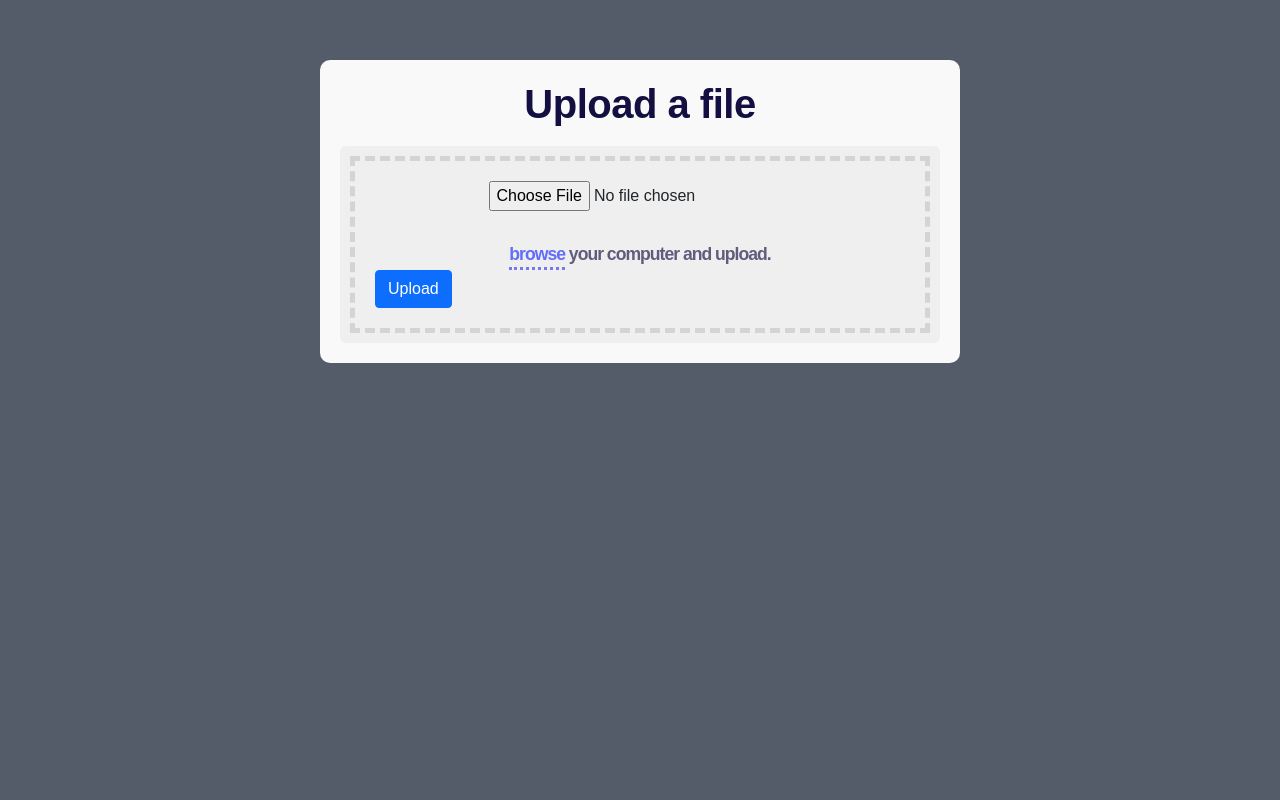
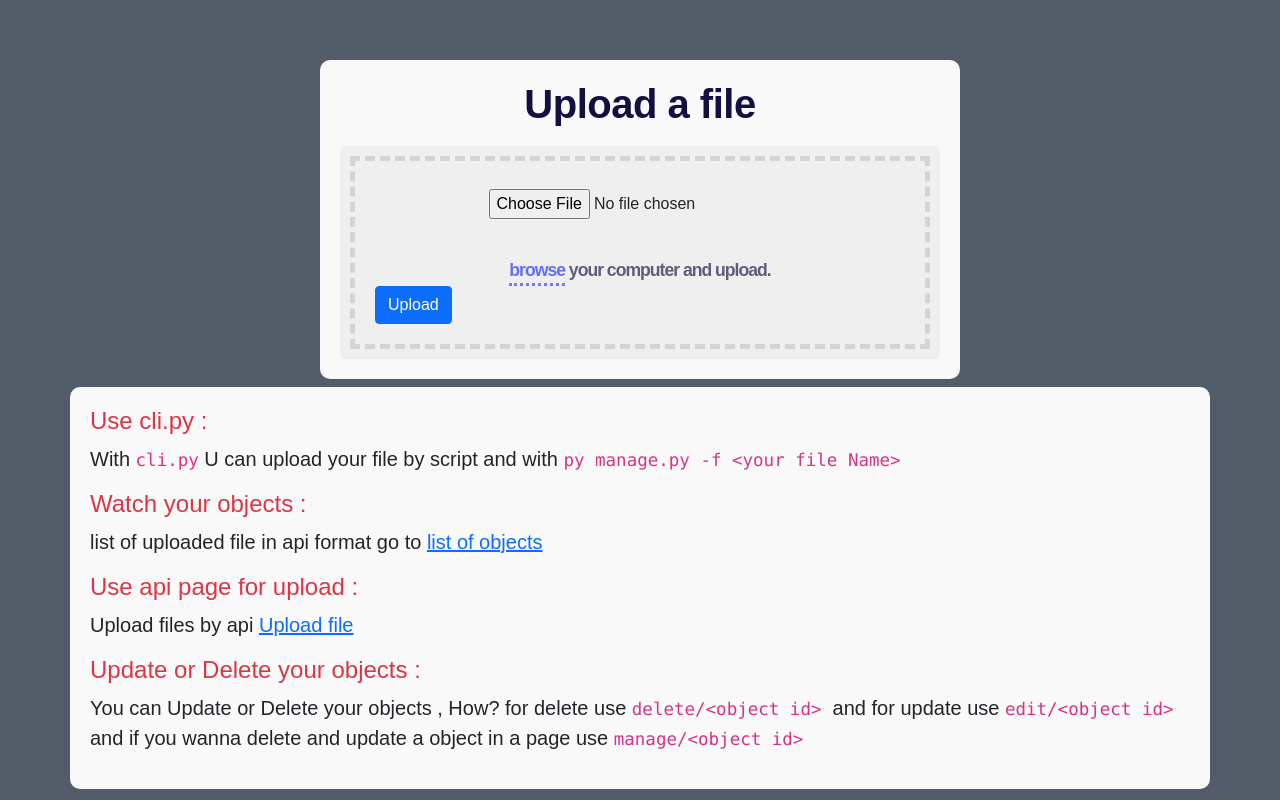
Before and after one commit to ijavadddd/Uploade_Helper_Tool-Django, a Django app: template server/templates/main/index.html in a window 1280 px wide. Run offline with Django 4.2, Linux system fonts and the light colour scheme; the template is opened without the code that fills it: values that come from a table or form of the project are taken from there, others are empty; tables that the repository leaves empty hold one stand-in row (values such as "Sample post"); form fields are guessed from the names that the template uses; parts of the project's set-up code (start-up, migrations or seed data) failed here and were passed over.

Commit message:
Add UI uploader(extra practice)

```diff
--- /dev/null
+++ b/client/test_file.txt
@@ -0,0 +1 @@
+test for upload
--- a/server/apps/main/forms.py
+++ b/server/apps/main/forms.py
@@ -1,11 +1,11 @@
 from django import forms
 from . import models
 
-class Upload(forms.ModelForm):
+class UploadForm(forms.ModelForm):
 
     class Meta:
         model = models.UploadFile
         fields = '__all__'
         widgets = {
-            'file':forms.FileInput(attrs={'id':'upload-fiels','class':'my-2','multiple': 'True'}),
+            'file':forms.FileInput(attrs={'id':'upload-fiels','class':'my-2'}),
         }
--- a/server/apps/main/models.py
+++ b/server/apps/main/models.py
@@ -4,8 +4,8 @@
 
 class UploadFile(models.Model):
     id = models.AutoField(primary_key=True)
-    file = models.FileField(upload_to='documents')
-    uploadDate = models.DateField(auto_now_add=True)
+    file = models.FileField(upload_to='documents', null=True)
+    uploadDate = models.DateTimeField(auto_now_add=True)
 
     def __str__(self):
         return f'{self.uploadDate}'
--- a/server/configh/urls.py
+++ b/server/configh/urls.py
@@ -22,6 +22,6 @@
 urlpatterns = [
     path('admin/', admin.site.urls),
     path('',include('apps.main.urls')),
-    path('api/',include('apps.main.api.urls', namespace='main_api')),
+    path('api/',include('apps.main.api.urls'), name='main_api'),
 
 ]+static(settings.MEDIA_URL, document_root=settings.MEDIA_ROOT)
--- /dev/null
+++ b/server/media/documents/test_file.txt
@@ -0,0 +1 @@
+test for upload
--- /dev/null
+++ b/server/media/documents/test_file_9KxfbcJ.txt
@@ -0,0 +1 @@
+test for upload
--- a/server/templates/main/index.html
+++ b/server/templates/main/index.html
@@ -16,17 +16,33 @@
             <i class="fas fa-file-alt" data-fa-transform="shrink-2 up-4"></i>
             <i class="fas fa-file-pdf" data-fa-transform="shrink-3 down-2 right-6 rotate-45"></i>
           </div>
-          <form method="Post" action="">
+          <form method="Post" enctype="multipart/form-data">
               {% csrf_token %}
             {{upload_form.file}}
             <p>
               <label for="upload-fiels" id="file-browser">browse</label> your computer and upload.</p>
               <input type="submit" class="d-block btn btn-primary" value="Upload">
-          </form>
+            </form>
         </div>
       </div>
     </div>
   </div>
+
+  <div class="container-fluid mt-2">
+    <div class="container">
+      <div class="col-12">
+        <h2 class="fs-4 text-danger">Use cli.py :</h2>
+        <p class="fs-5">With <code>cli.py</code> U can upload your file by script and with <code>py manage.py -f &lt;your file Name&gt;</code></p>
+        <h2 class="fs-4 text-danger">Watch your objects :</h2>
+        <p class="fs-5">list of uploaded file in api format go to&nbsp;<a href="/api">list of objects</a></p>
+        <h2 class="fs-4 text-danger">Use api page for upload :</h2>
+        <p class="fs-5">Upload files by api&nbsp;<a href="/api/create-new/">Upload file</a></p>
+        <h2 class="fs-4 text-danger">Update or Delete your objects :</h2>
+        <p class="fs-5">You can Update or Delete your objects , How? for delete use <code>delete/&lt;object id&gt;</code>&nbsp; and for update use <code>edit/&lt;object id&gt;</code> and if you wanna delete and update a object in a page use <code>manage/&lt;object id&gt;<p>
+      </div>
+    </div>
+  </div>
+
 {% endblock body %}
 {% block script %}
 <script src="{% static 'js/main/index.js' %}"></script>
```
Also changed, not shown: server/apps/main/views.py (+11 -7 lines), server/apps/main/migrations/0010_auto_20220425_2046.py (added), server/apps/main/migrations/0011_alter_uploadfile_file.py (added), server/media/documents/venvimagesvideovisualstudiocodevisualstudio.txt (renamed from client/a.txt).
